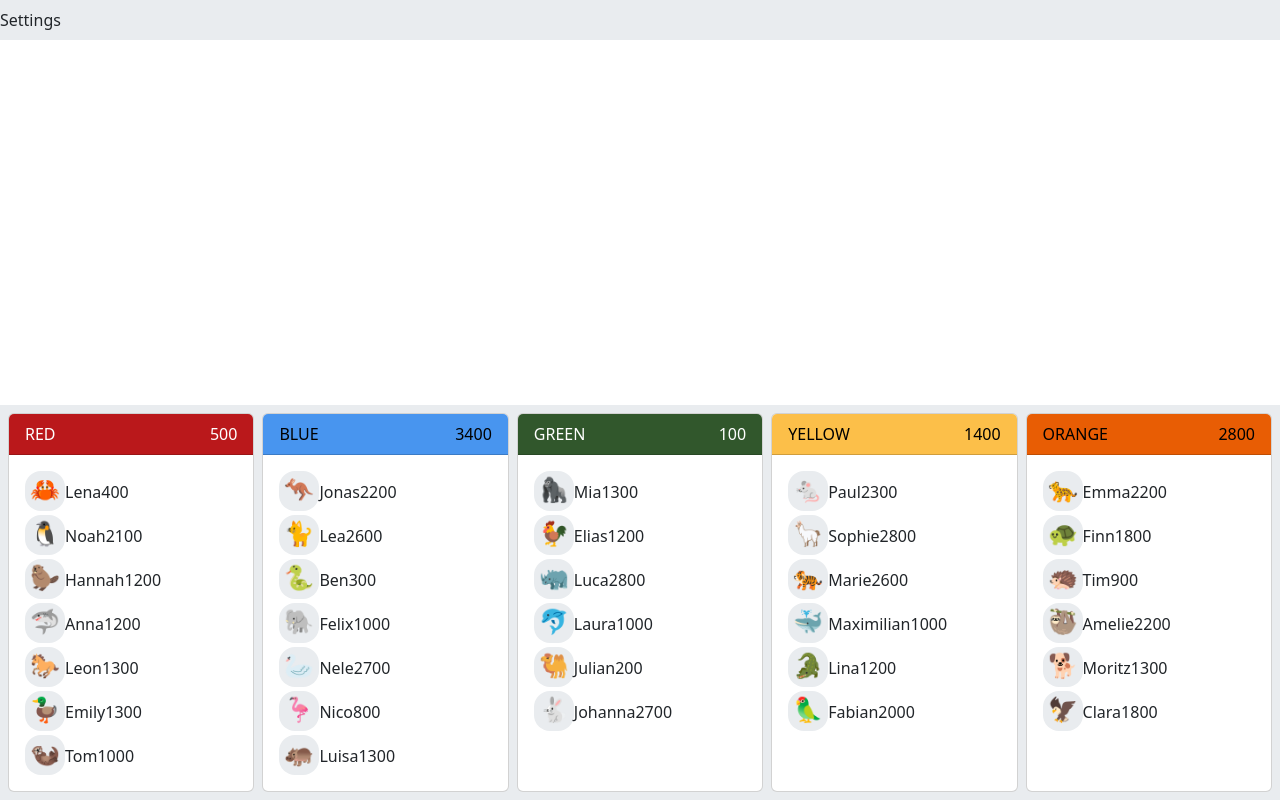
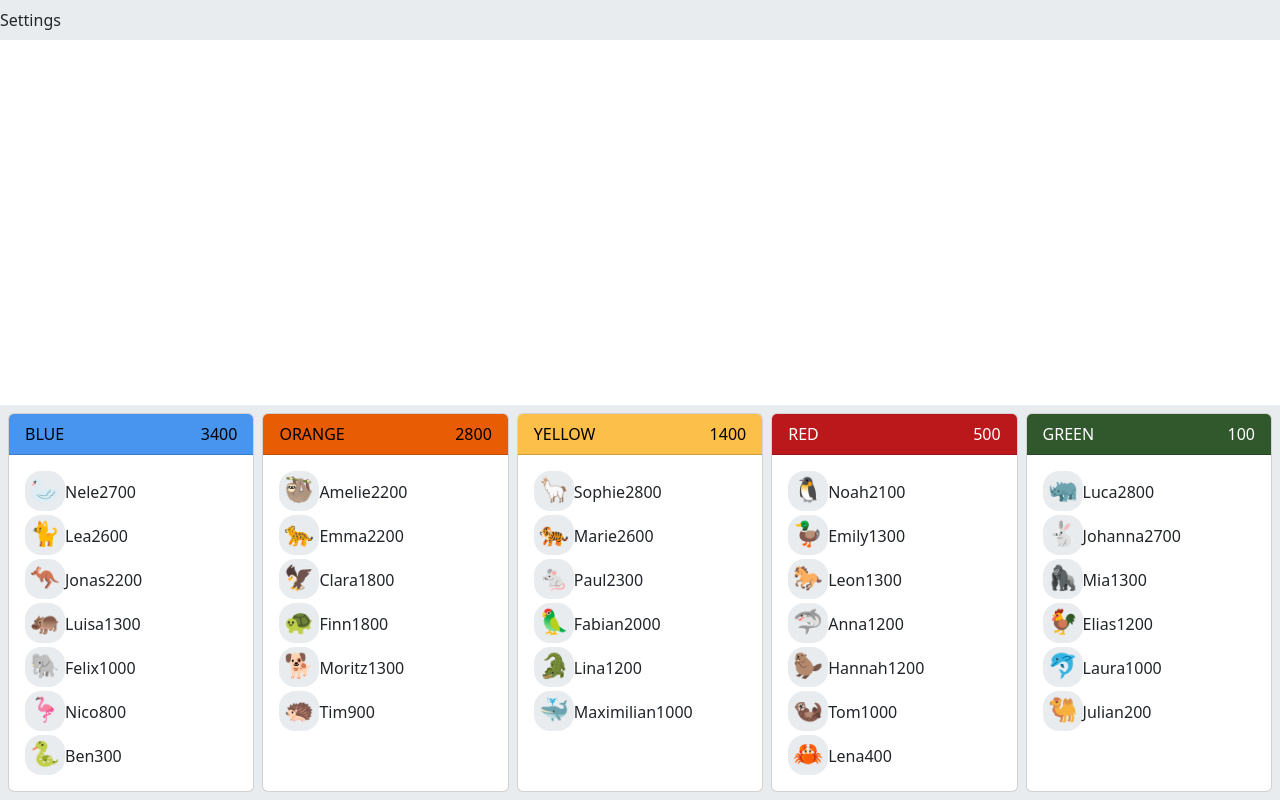
Before and after one commit to tdreja/single-page-quiz, a React (Vite) app: page / in a window 1280 px wide. Built offline with nearby package versions, Linux system fonts and the light colour scheme.

Commit message:
feat(Display): Sort teams and players

```diff
--- a/src/App.tsx
+++ b/src/App.tsx
@@ -1,6 +1,6 @@
 import 'bootstrap/dist/css/bootstrap.min.css';
 import './game.css';
-import { TeamsNav } from './components/game/TeamsNav';
+import { TeamsBottomNav } from './components/game/TeamsBottomNav';
 import React, { useCallback, useEffect, useState } from 'react';
 import { emptyGame, Game } from './model/game/game';
 import { Changes, GameEvent, restoreChanges, storeChanges } from './events/common-events';
@@ -22,7 +22,6 @@ function App() {
             if (channel) {
                 channel.postMessage(JSON.stringify(storeChanges(update.updates)));
             }
-            console.log('Send updates', update.updates);
             setGame(update.updatedGame);
         }
     }, [game]);
@@ -30,7 +29,6 @@ function App() {
     // Update the game, if another tab has changed it
     const onChannelEvent = useCallback<ChannelListener>((event: MessageEvent) => {
         const changes = restoreChanges(JSON.parse(event.data));
-        console.log('Receive updates', changes, event.data);
         const updatedGame = restoreGame(game, changes);
         setGame(updatedGame);
     }, []);
@@ -39,6 +37,7 @@ function App() {
     useEffect(() => {
         const updatedGame = restoreGame(game, [Changes.QUIZ_CONTENT, Changes.GAME_SETUP, Changes.CURRENT_ROUND]);
         if (updatedGame.players.size === 0) {
+            console.warn('No game in storage, use DEV one');
             prepareGame(updatedGame);
         }
         setGame(updatedGame);
@@ -73,7 +72,7 @@ function App() {
                         </article>
                     </div>
                 </main>
-                <TeamsNav />
+                <TeamsBottomNav />
             </GameEventContext.Provider>
         </GameContext.Provider>
     );
--- a/src/components/game/TeamView.tsx
+++ b/src/components/game/TeamView.tsx
@@ -1,10 +1,8 @@
-import React, { ReactElement, useContext } from 'react';
+import React, { ReactElement } from 'react';
 import { Team } from '../../model/game/team';
-import { Player } from '../../model/game/player';
+import { Player, sortPlayersHighestFirst } from '../../model/game/player';
 import { EmojiView } from '../common/EmojiView';
 import { backgroundColor, textColor } from '../common/Colors';
-import { GameEventContext } from '../common/GameContext';
-import { RenamePlayerEvent } from '../../events/setup-events';
 
 export interface TeamProps {
     team: Team,
@@ -15,7 +13,9 @@ interface PlayerProps {
 }
 
 export const TeamView = ({ team }: TeamProps): ReactElement => {
-    const players: ReactElement[] = Array.from(team.players.values()).map((player) => PlayerView({ player }));
+    const players: ReactElement[] = Array.from(team.players.values())
+        .sort(sortPlayersHighestFirst)
+        .map((player) => PlayerView({ player }));
     return (
         <div
             part="team"
@@ -42,13 +42,11 @@ export const TeamView = ({ team }: TeamProps): ReactElement => {
 };
 
 const PlayerView = ({ player }: PlayerProps): ReactElement => {
-    const onGameEvent = useContext(GameEventContext);
     return (
         <div
             part="player"
             id={`player-${player.emoji}`}
             key={player.emoji}
-            onClick={() => onGameEvent(new RenamePlayerEvent(player.emoji, player.name + 'x'))}
         >
             <EmojiView emoji={player.emoji} part="emoji" className="bg-body-secondary" />
             <span part="player-name" className="flex-grow-1">{player.name}</span>
--- a/src/components/game/TeamsNav.tsx
+++ b/src/components/game/TeamsBottomNav.tsx
@@ -2,10 +2,18 @@ import React, { ReactElement, useContext } from 'react';
 import { TeamView } from './TeamView';
 import { Game } from '../../model/game/game';
 import { GameContext } from '../common/GameContext';
+import { sortTeamsHighestFirst } from '../../model/game/team';
 
-export const TeamsNav = (): ReactElement => {
+export const TeamsBottomNav = (): ReactElement | undefined => {
     const game = useContext<Game>(GameContext);
-    const teamViews: Array<ReactElement> = Array.from(game.teams.values()).map((team) => TeamView({ team }));
+    const teamViews: Array<ReactElement> = Array.from(game.teams.values())
+        .sort(sortTeamsHighestFirst)
+        .map((team) => TeamView({ team }));
+
+    /* if (game.state !== GameState.GAME_ACTIVE) {
+        return undefined;
+    } */
+
     return (
         <nav id="teams-container" className="navbar fixed-bottom bg-body-secondary">
             {teamViews}
--- a/src/dev/dev-setup.ts
+++ b/src/dev/dev-setup.ts
@@ -3,6 +3,7 @@ import {
     Game,
     GameRound,
     GameSection,
+    GameState,
     RoundState,
 } from '../model/game/game';
 import { addAllEmojisTo, Emoji } from '../model/game/player';
@@ -140,4 +141,5 @@ export function prepareGame(game: Game) {
     section.questions.set(textQuestion.questionId, textQuestion);
     game.sections.set(section.sectionName, section);
     game.round = round;
+    game.state = GameState.GAME_ACTIVE;
 }
--- a/src/model/game/player.ts
+++ b/src/model/game/player.ts
@@ -47,3 +47,11 @@ export function addAllEmojisTo(set: Set<Emoji>) {
         set.add(color as Emoji);
     }
 }
+
+export function sortPlayersHighestFirst(p1: Player, p2: Player): number {
+    const sort = p2.points - p1.points;
+    if (sort != 0) {
+        return sort;
+    }
+    return p1.name.localeCompare(p2.name);
+}
--- a/src/model/game/team.ts
+++ b/src/model/game/team.ts
@@ -23,3 +23,11 @@ export function addAllColorsTo(set: Set<TeamColor>) {
         set.add(color as TeamColor);
     }
 }
+
+export function sortTeamsHighestFirst(t1: Team, t2: Team): number {
+    const sort = t2.points - t1.points;
+    if (sort != 0) {
+        return sort;
+    }
+    return t1.color.localeCompare(t2.color);
+}
```
